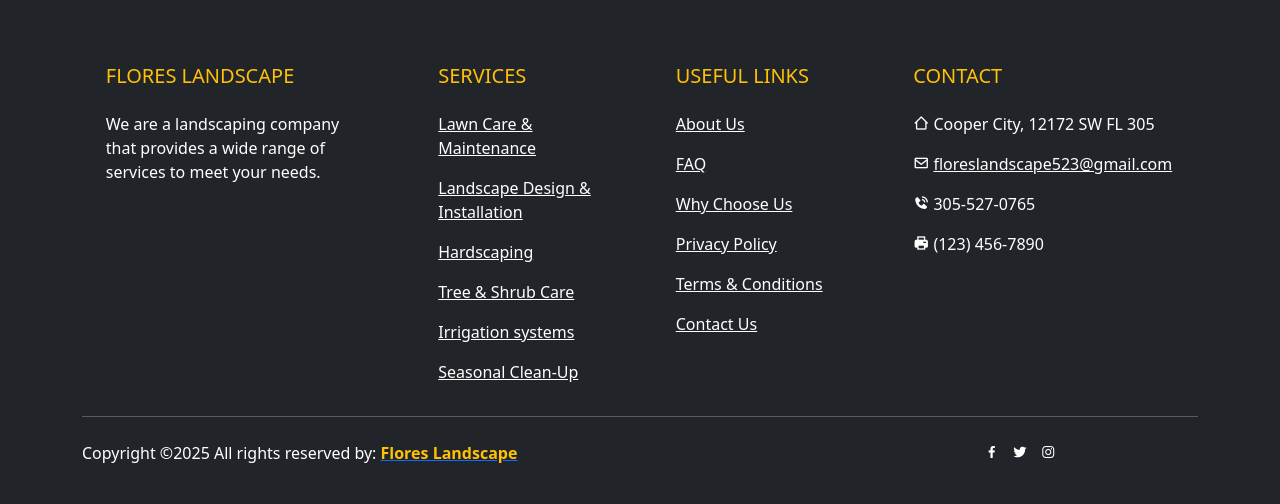
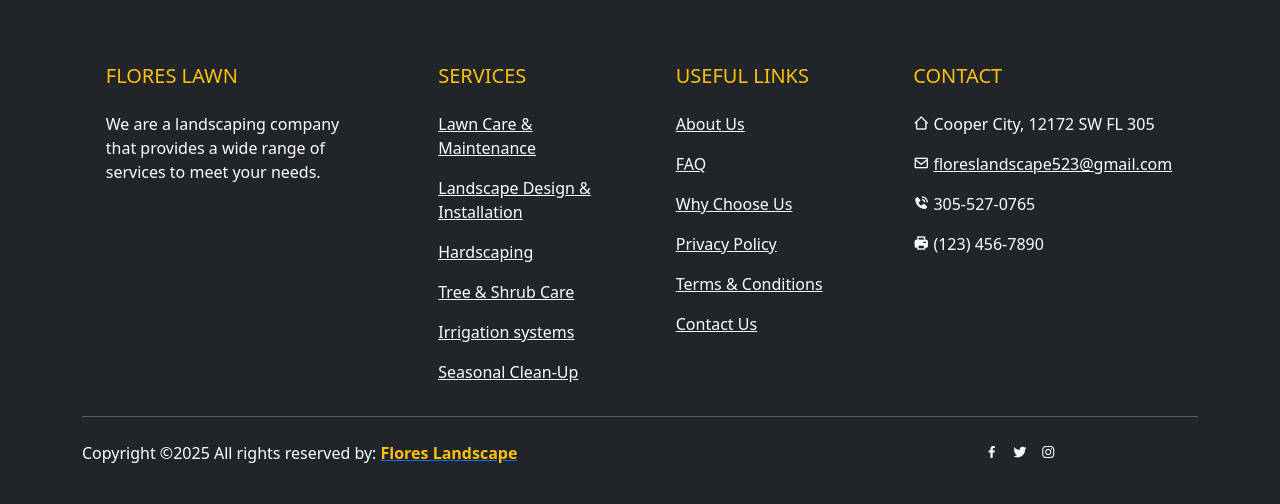
Before and after one commit to Daniel1000c/landscaping, a PHP site: page / in a window 1280 px wide. Shown: the part 56-560 px from the top of the page. Run offline with PHP 8.4, Linux system fonts and the light colour scheme.

Commit message:
change footer title label

```diff
--- a/includes/footer.php
+++ b/includes/footer.php
@@ -8,7 +8,7 @@
         <div class="row text-left text-md-left">
 
             <div class="col-md-3 col-lg-3 col-xl-3 mx-auto mt-3">
-                <h5 class="text-uppercase mb-4 font-weight-bold text-warning">Flores Landscape</h5>
+                <h5 class="text-uppercase mb-4 font-weight-bold text-warning">Flores Lawn</h5>
                 <p class="footerText">We are a landscaping company that provides a wide range of services to meet your needs.
                 </p>
             </div>
```
